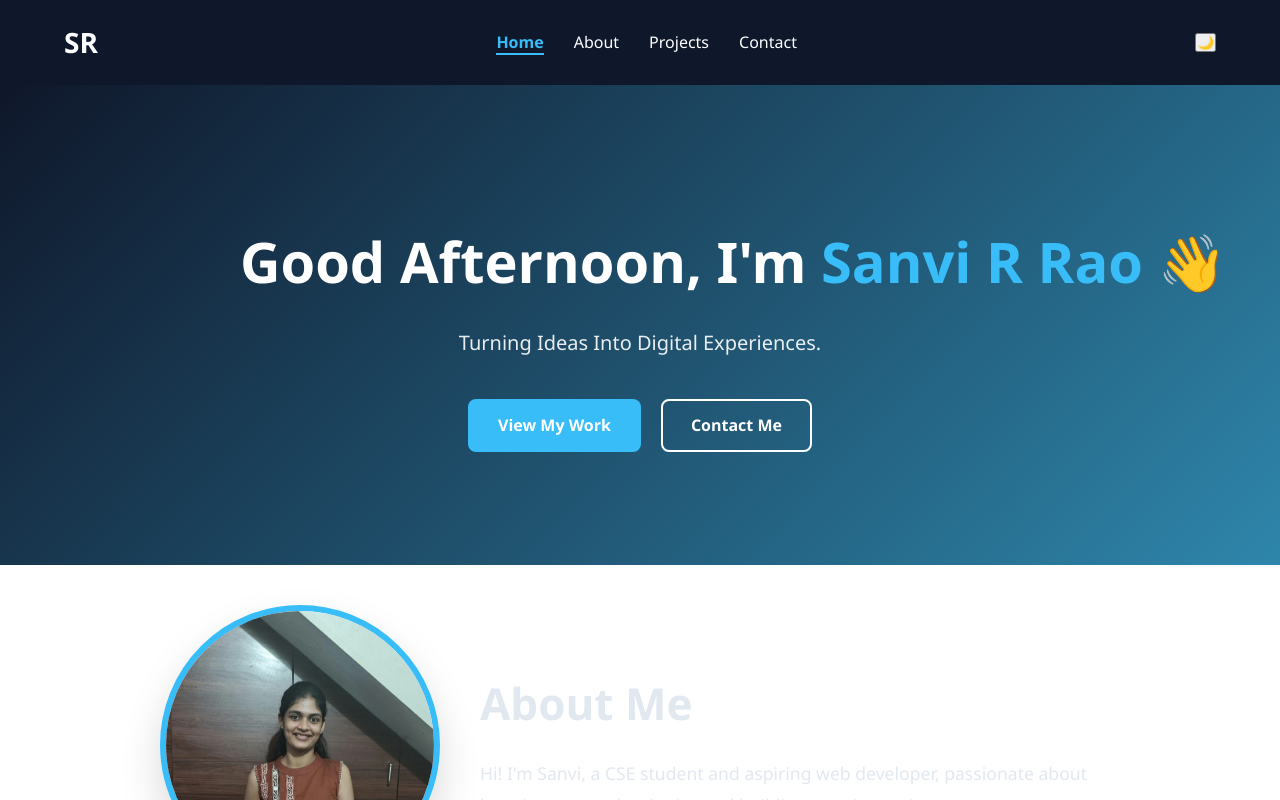
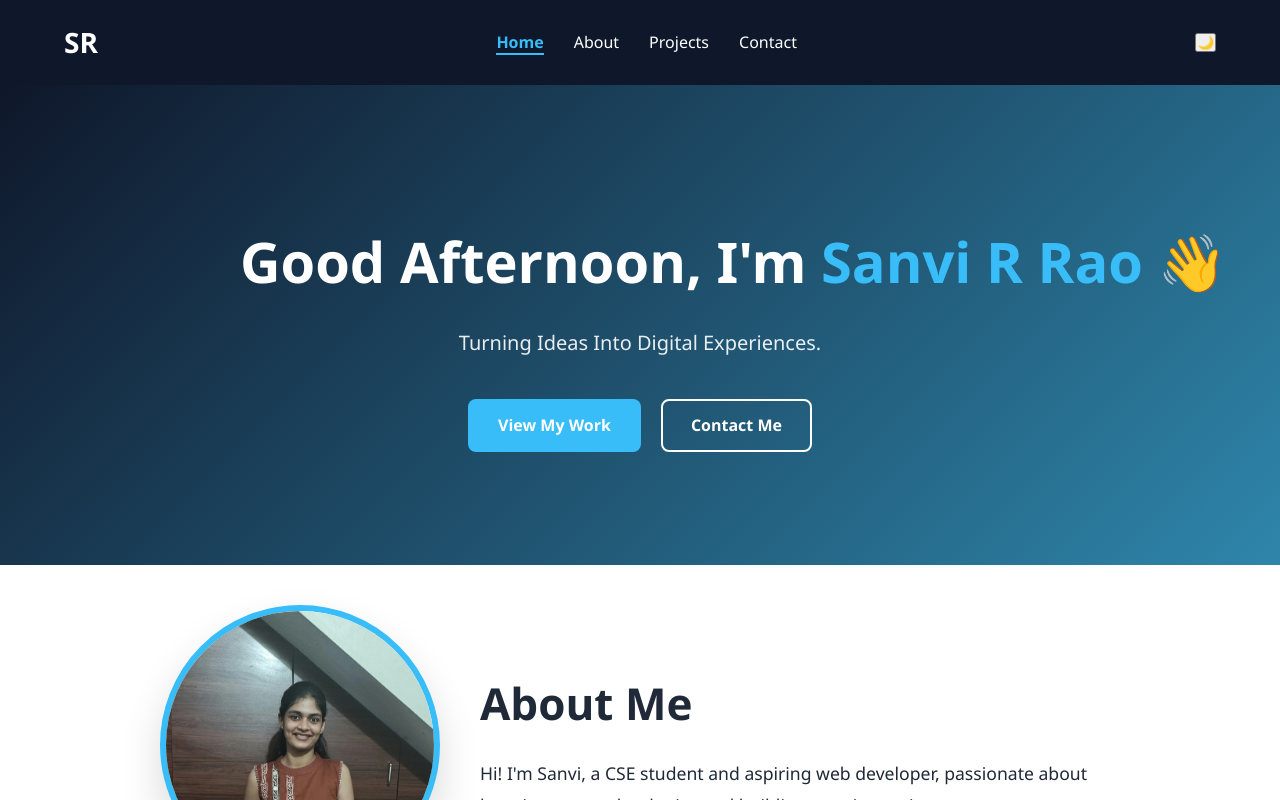
Before and after one commit to Sanvi-R-Rao/my-profile, a React (Vite) app: page / in a window 1280 px wide. Shown: the top 800 px of the page. Built offline with nearby package versions, Linux system fonts and the light colour scheme.

Commit message:
Text color changed

```diff
--- a/src/index.css
+++ b/src/index.css
@@ -7,7 +7,7 @@
 :root {
   --primary: #0f172a;       /* Deep navy/slate background */
   --accent: #38bdf8;        /* Bright electric cyan highlight */
-  --text: #e2e8f0;          /* Clean light text for contrast */
+  --text: #1f2937;          /* Clean light text for contrast */
   --light: #1e293b;         /* Dark card/container background */
   --white: #ffffff;         /* Pure white for headings/emphasis */
   --font-main: 'Segoe UI', Tahoma, Geneva, Verdana, sans-serif;
```
